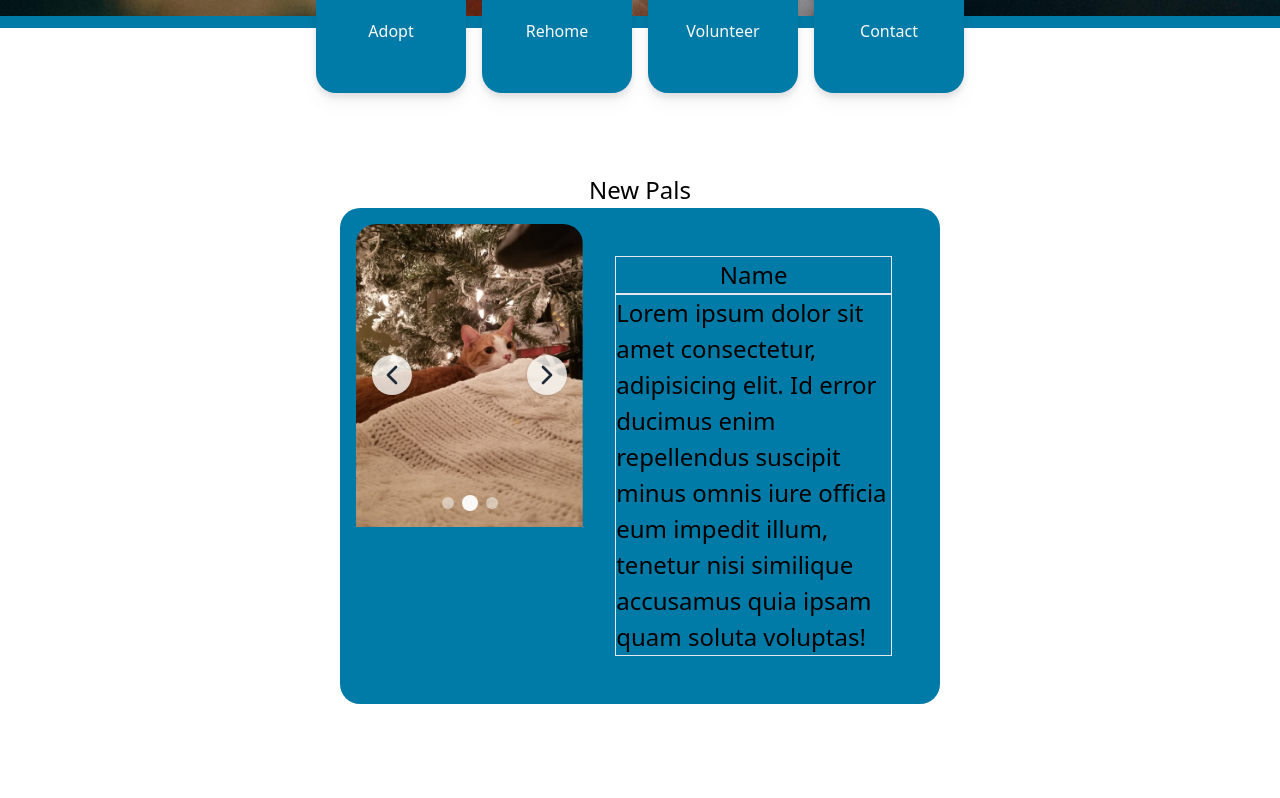
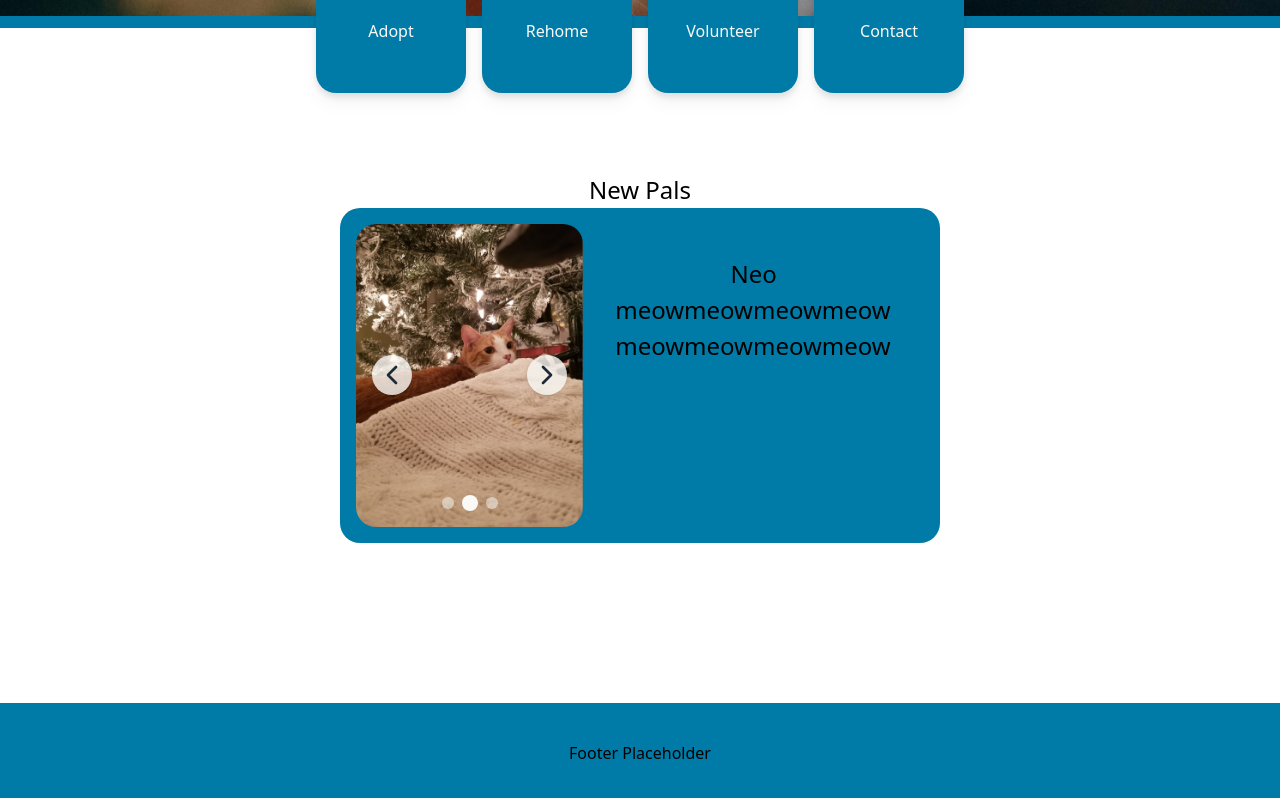
Before and after one commit to ScaiaAguinaga/pet-adoption-site, a React (Vite) app: page / in a window 1280 px wide. Shown: the part 480-1278 px from the top of the page. Before the commit the page ends 1184 px from the top, so only its background shows below. Built offline with nearby package versions, Linux system fonts and the light colour scheme.

Commit message:
Added pet image carousel functionality and began work on new pals showcase carousel

```diff
--- a/src/App.jsx
+++ b/src/App.jsx
@@ -11,7 +11,7 @@ function App() {
     <>
       <BrowserRouter>
         {/* Navbar */}
-        <nav className="flex bg-cerulean h-14 items-center justify-center">
+        <nav className="flex h-14 items-center justify-center bg-cerulean">
           Navbar Placeholder
         </nav>
         <Routes>
@@ -21,6 +21,9 @@ function App() {
           <Route path="*" element={<NotFound />}></Route>
           {/* div encapsulates here */}
         </Routes>
+        <footer className="mt-40 flex h-[100px] items-center justify-center bg-cerulean">
+          Footer Placeholder
+        </footer>
       </BrowserRouter>
     </>
   );
--- a/src/components/Carousel.jsx
+++ b/src/components/Carousel.jsx
@@ -1,6 +1,6 @@
 import { useEffect, useState } from "react";
+import { ChevronLeft, ChevronRight } from "react-feather";
 import PropTypes from "prop-types";
-import { ChevronLeft, ChevronRight } from "react-feather";
 
 const Carousel = ({
   children: slides,
@@ -15,6 +15,10 @@ const Carousel = ({
   const next = () =>
     setCurr((curr) => (curr == slides.length - 1 ? 0 : curr + 1));
 
+  const goTo = (i) => {
+    setCurr(i);
+  };
+
   useEffect(() => {
     if (!autoSlide) return;
     const SlideInterval = setInterval(next, autoSlideInterval);
@@ -22,9 +26,9 @@ const Carousel = ({
   });
 
   return (
-    <div className="relative overflow-hidden">
+    <div className="relative h-full">
       <div
-        className="flex transition-transform duration-500 ease-out"
+        className="flex h-full transition-transform duration-500 ease-out"
         style={{ transform: `translateX(-${curr * 100}%)` }}
       >
         {slides}
@@ -49,6 +53,7 @@ const Carousel = ({
           {slides.map((_, i) => (
             <div
               key={i} // Added key prop to each div element
+              onClick={() => goTo(i)}
               className={`h-3 w-3 rounded-full bg-offwhite transition-all ${curr === i ? "p-2" : "bg-opacity-50"}`}
             />
           ))}
@@ -62,7 +67,7 @@ export default Carousel;
 
 // PropTypes validation
 Carousel.propTypes = {
-  children: PropTypes.array.isRequired, // 'slides' prop is expected to be an array and is required
+  children: PropTypes.array.isRequired,
   autoSlide: PropTypes.bool.isRequired,
   autoSlideInterval: PropTypes.number.isRequired,
 };
--- /dev/null
+++ b/src/components/NewPalsCarousel.jsx
@@ -0,0 +1,31 @@
+import Carousel from "./Carousel";
+import PropTypes from "prop-types";
+
+const NewPalsCarousel = ({ slides, petName, petDescription }) => {
+  return (
+    <div className="m-auto flex w-1/3 min-w-[600px] max-w-[900px] rounded-[20px] bg-cerulean p-4">
+      {/* Pet picture carousel */}
+      <div className="w-2/5 overflow-hidden rounded-[20px]">
+        <Carousel autoSlide={true}>
+          {slides.map((slide, index) => (
+            <img key={index} src={slide} className=" object-cover" />
+          ))}
+        </Carousel>
+      </div>
+      {/* Pet name and description */}
+      <div className="h-full w-3/5 p-8">
+        <h3 className="text-center">{petName}</h3>
+        <p className="overflow-hidden"> {petDescription} </p>
+      </div>
+    </div>
+  );
+};
+
+export default NewPalsCarousel;
+
+// PropTypes validation
+NewPalsCarousel.propTypes = {
+  petName: PropTypes.array.isRequired,
+  petDescription: PropTypes.string.isRequired,
+  slides: PropTypes.string.isRequired,
+};
--- a/src/pages/Home.jsx
+++ b/src/pages/Home.jsx
@@ -1,5 +1,5 @@
 import HeroButton from "../components/HeroButton";
-import Carousel from "../components/Carousel";
+import NewPalsCarousel from "../components/NewPalsCarousel";
 import "../styles.css";
 
 // temp imports
@@ -8,6 +8,8 @@ import Sample2 from "../assets/images/Sample2.jpg";
 import Sample3 from "../assets/images/Sample3.jpg";
 
 const slides = [Sample1, Sample2, Sample3];
+const neo = "Neo";
+const meow = "meowmeowmeowmeowmeowmeow meowmeowmeowmeowmeowmeow";
 
 const Home = () => {
   return (
@@ -16,7 +18,10 @@ const Home = () => {
       <section className="mb-36">
         {/* Background and slogan */}
         <div className="flex h-[440px] flex-col items-center justify-center gap-10 bg-hero-image bg-cover bg-center">
-          <input className="mt-10 h-10 w-1/3 rounded-[20px] border-2 border-cerulean bg-white"></input>
+          <input
+            id="hero-search"
+            className="mt-10 h-10 w-1/4 rounded-[20px] border-2 border-cerulean bg-white"
+          ></input>
           <h1 className="text-3xl text-offwhite">Find Your Forever Friend</h1>
         </div>
         {/* Main page buttons */}
@@ -31,26 +36,7 @@ const Home = () => {
       {/* New Pals section*/}
       <section>
         <h2 className="flex justify-center">New Pals</h2>
-        <div className="m-auto flex w-1/3 min-w-[600px] max-w-[900px] rounded-[20px] bg-cerulean p-4">
-          {/* Pet picture carousel */}
-          <div className="w-2/5 overflow-hidden rounded-[20px]">
-            <Carousel autoSlide={true}>
-              {slides.map((slide, index) => (
-                <img key={index} src={slide} />
-              ))}
-            </Carousel>
-          </div>
-          {/* Pet name and description */}
-          <div className="w-3/5 p-8">
-            <h3 className="border text-center">Name</h3>
-            <p className="border">
-              Lorem ipsum dolor sit amet consectetur, adipisicing elit. Id error
-              ducimus enim repellendus suscipit minus omnis iure officia eum
-              impedit illum, tenetur nisi similique accusamus quia ipsam quam
-              soluta voluptas!
-            </p>
-          </div>
-        </div>
+        <NewPalsCarousel slides={slides} petName={neo} petDescription={meow} />
       </section>
     </>
   );
--- a/src/styles.css
+++ b/src/styles.css
@@ -21,10 +21,3 @@ h3 {
 p {
   font-size: 24px;
 }
-
-img {
-  width: 100%;
-  /* height: 100%; */
-  object-fit: cover;
-  /* object-position: center; */
-}
```
